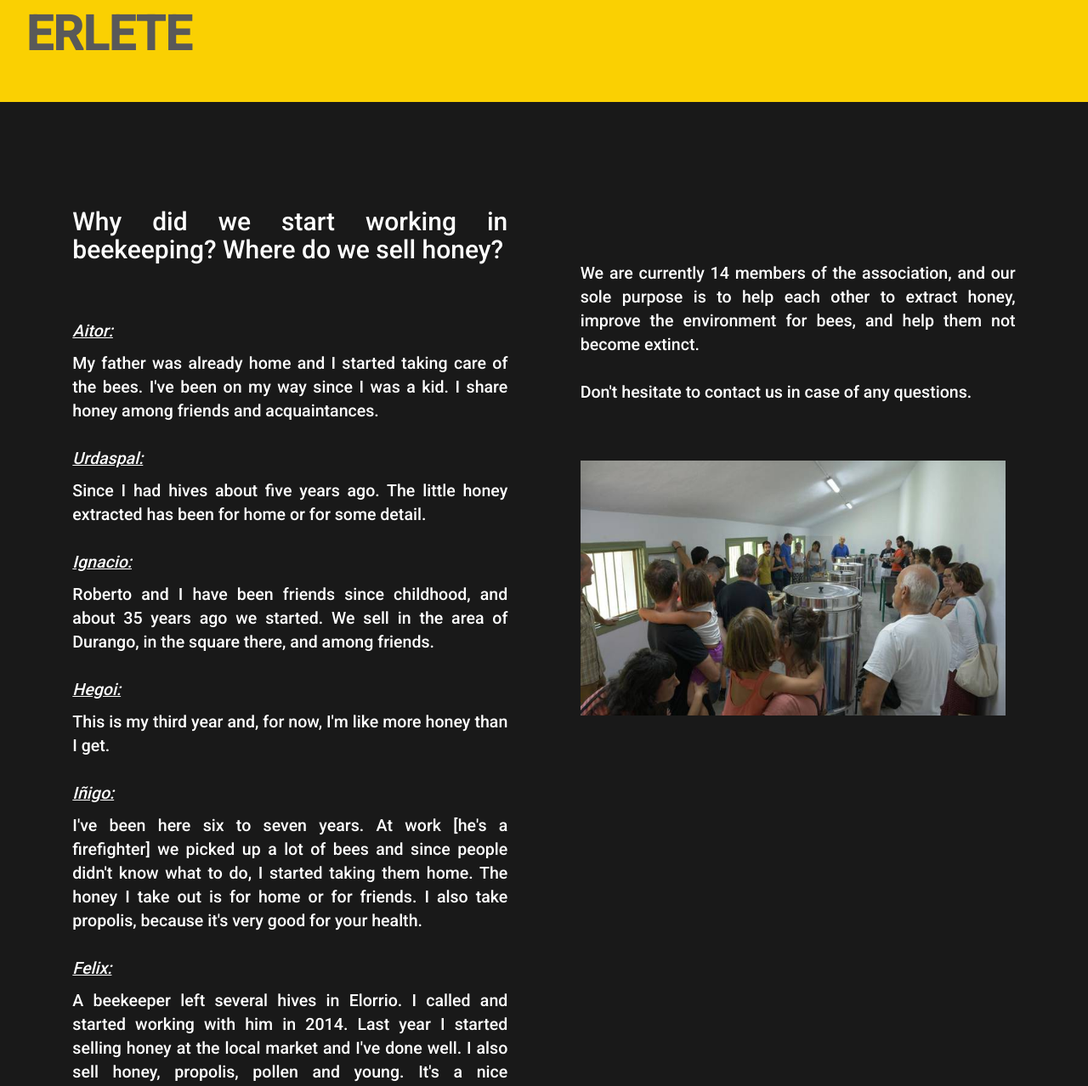
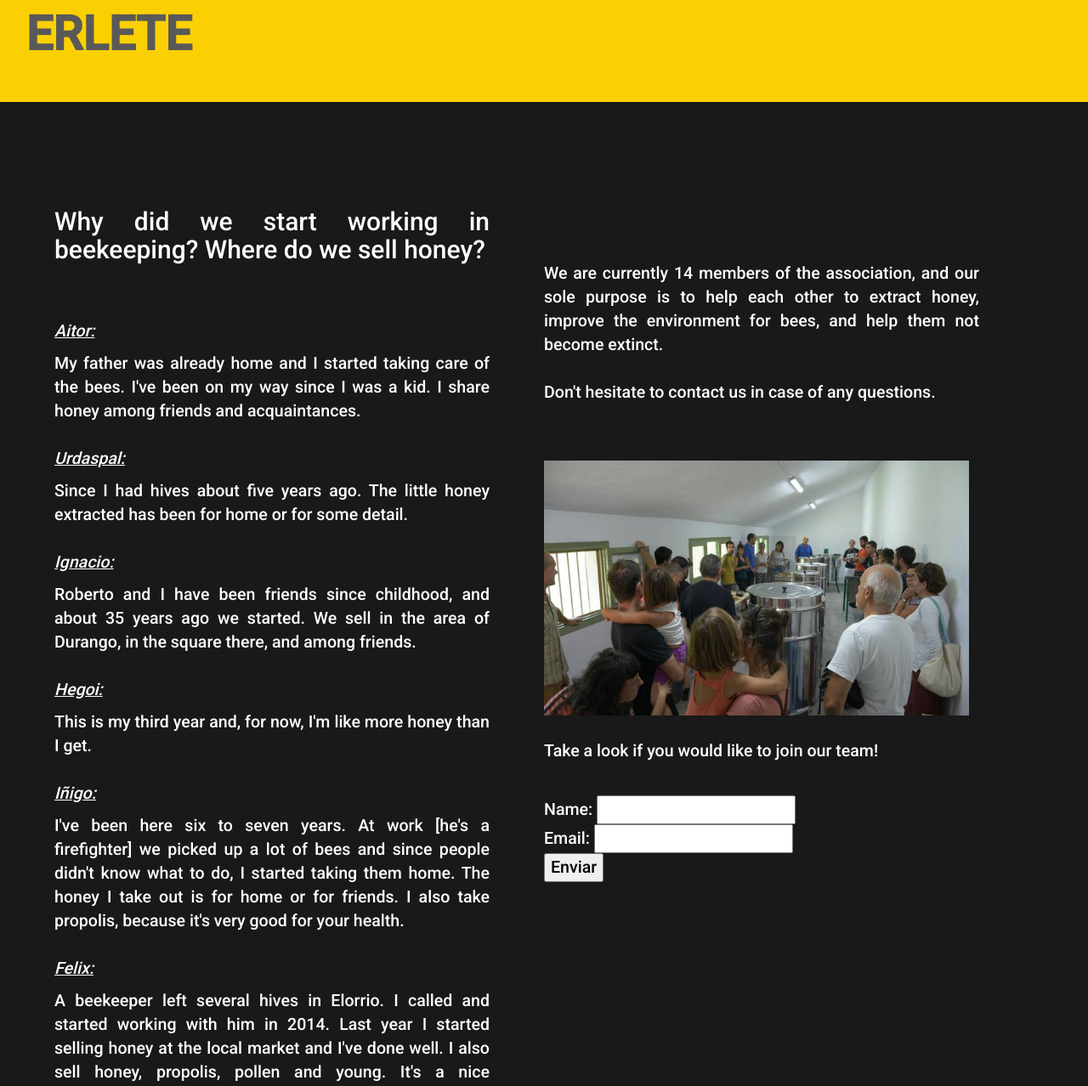
Before and after one commit to Ikerrom/BeesProiect-IORS, a PHP site: page /about.php in a window 1280 px wide. Shown: the top 1278 px of the page at 85% size. Run offline with PHP 8.4, Linux system fonts and the light colour scheme.

Commit message:
Add files via upload

```diff
--- a/web/about.php
+++ b/web/about.php
@@ -116,6 +116,15 @@
 
 						<img src="resources/Images/asociacion.jpg" width="500" height="300">
 
+					<br><br>
+					<p>Take a look if you would like to join our team! </p>
+					<br>
+			<form action="formpost.php" method="post"> <font color ="black">
+   				 	<font color ="white">Name: </font><input type="text" name="nombre"><br>
+   					<font color ="white">Email: </font><input type="text" name="email"><br>
+    				<input type="submit" value="Enviar">
+			</form>
+
 
 				</div>
 			</div>
@@ -130,6 +139,9 @@
 						<img src="resources/Images/ubicacion.png" style="width:9%; height:1%;"><p><font color ="white"> We are in axpe <br>  San Juan Plaza, 1, 48291 Axpe, Bizkaia </font> </p>
 			</div>
 
+
+
+
 	</body>
 
 </html>
```
